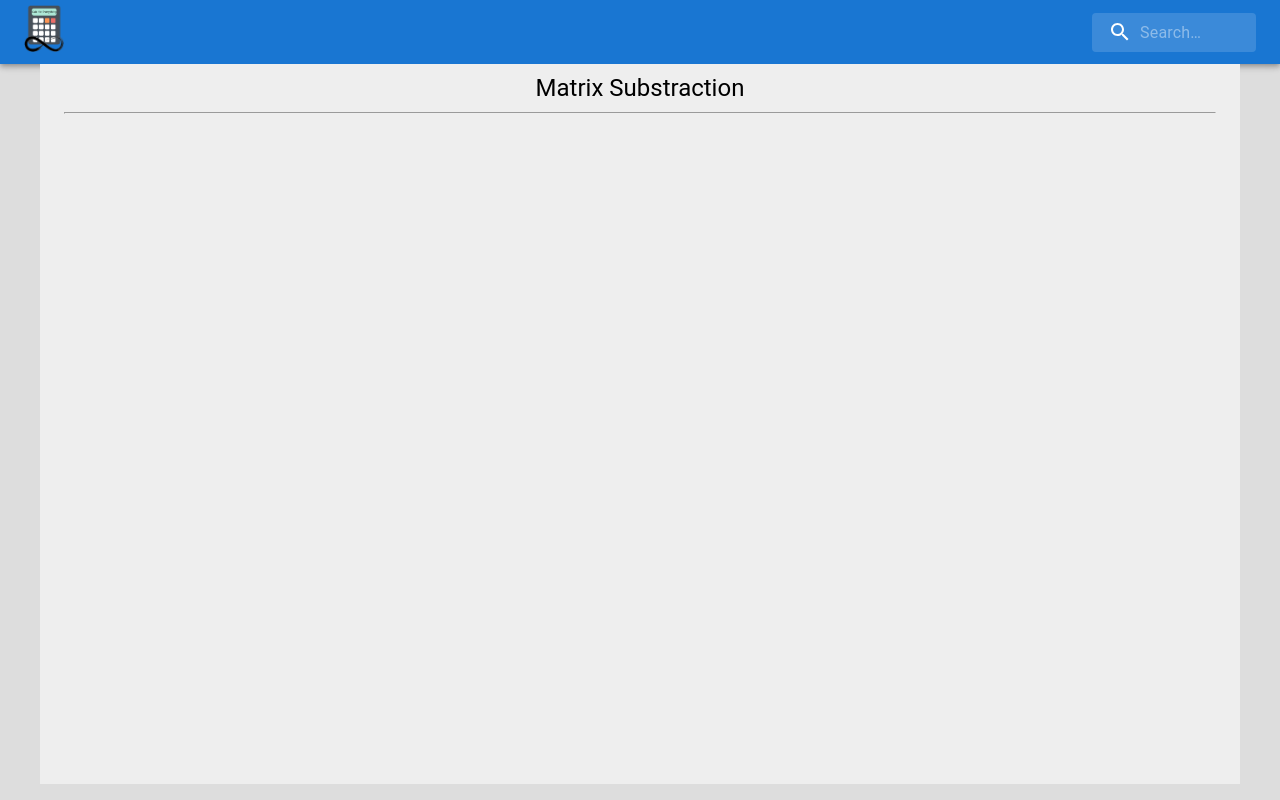
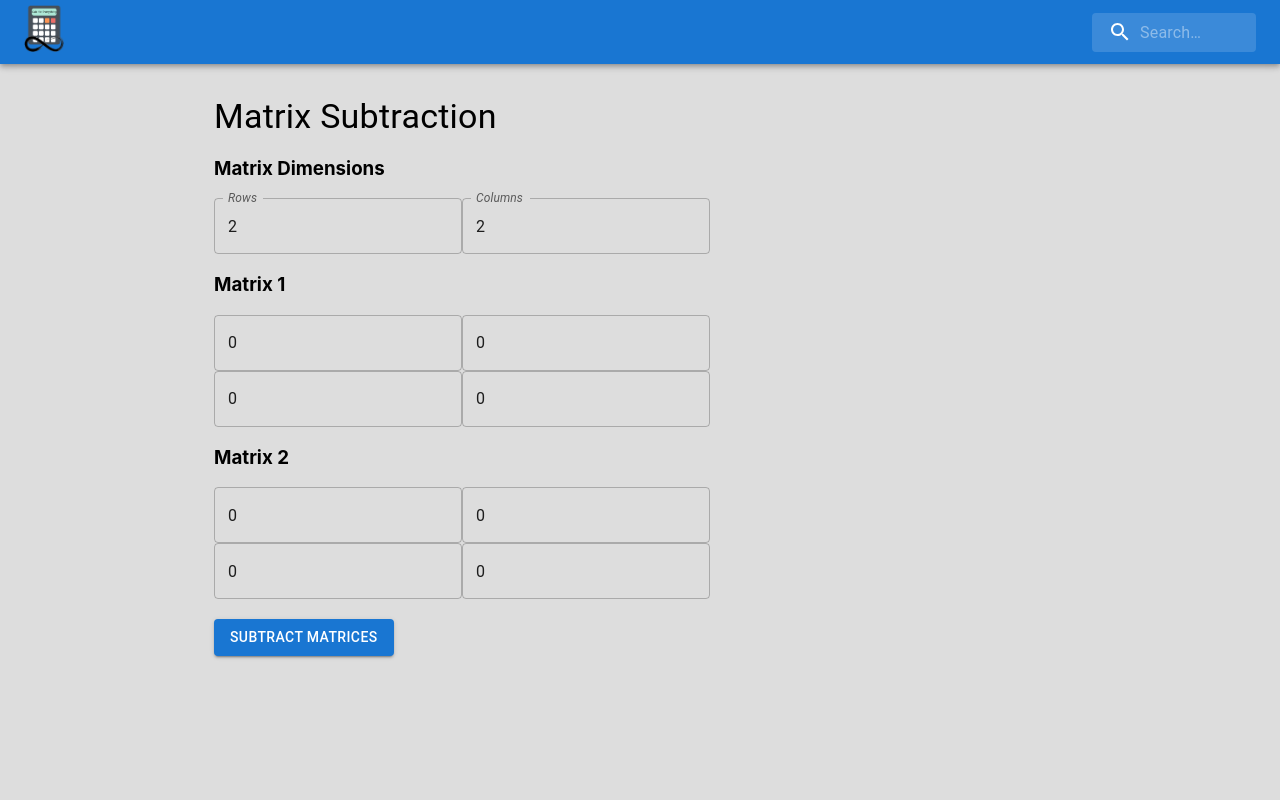
Before and after one commit to SarthakKeshari/calc_for_everything, a React (Create React App) app in the folder calculators/: page /matrixsubstraction in a window 1280 px wide. Built offline with nearby package versions, Linux system fonts and the light colour scheme.

Commit message:
I have added the codes for Matrix Addition and Subtraction

```diff
--- a/calculators/src/mathematical/matrix_addition/MainMatrixAddition.js
+++ b/calculators/src/mathematical/matrix_addition/MainMatrixAddition.js
@@ -1,14 +1,120 @@
-import React from 'react';
-import { Container, Typography } from '@mui/material';
+import React, { useState, useEffect } from 'react';
+import { Container, Typography,TextField,Button} from '@mui/material';
 
 function MainMatrixAddition(){
-    return(
-        <Container maxWidth="lg" sx={{ bgcolor: '#eeeeee', minHeight: '90vh', paddingY:"10" }}>
-            <Typography pt={1} variant='h5' sx = {{textAlign: "center"}}>Matrix Addition</Typography>
-            <hr/>
-            <br/>
+    const [matrix1, setMatrix1] = useState([]);
+    const [matrix2, setMatrix2] = useState([]);
+    const [result, setResult] = useState([]);
+    const [rows, setRows] = useState(2);
+    const [cols, setCols] = useState(2);
+
+    useEffect(() => {
+      // Initialize matrices when rows and columns change
+      const newMatrix1 = Array.from({ length: rows }, () =>
+        Array.from({ length: cols }, () => 0)
+      );
+      const newMatrix2 = Array.from({ length: rows }, () =>
+        Array.from({ length: cols }, () => 0)
+      );
+      setMatrix1(newMatrix1);
+      setMatrix2(newMatrix2);
+    }, [rows, cols]);
+
+    const handleMatrixChange = (event, rowIndex, colIndex, matrixType) => {
+      const newValue = parseFloat(event.target.value);
+      const updatedMatrix = matrixType === 'matrix1' ? [...matrix1] : [...matrix2];
+      updatedMatrix[rowIndex][colIndex] = newValue;
+      matrixType === 'matrix1' ? setMatrix1(updatedMatrix) : setMatrix2(updatedMatrix);
+    };
+
+    const addMatrices = () => {
+      if (matrix1.length !== rows || matrix2.length !== rows || matrix1[0].length !== cols || matrix2[0].length !== cols) {
+        alert('Matrices must have the same dimensions for addition.');
+        return;
+      }
+
+      const resultMatrix = matrix1.map((row, rowIndex) =>
+        row.map((value, colIndex) => value + matrix2[rowIndex][colIndex])
+      );
+
+      setResult(resultMatrix);
+    };
+
+    return (
+        <Container maxWidth="md" sx={{ marginTop: '2rem' }}>
+        <Typography variant="h4" gutterBottom>
+                Matrix Addition
+        </Typography>
+                <div>
+                <h3>Matrix Dimensions</h3>
+                <TextField
+                    type="number"
+                    label="Rows"
+                    min={2}
+                    max={6}
+                    value={rows}
+                    onChange={(e) => setRows(parseInt(e.target.value, 10) || 0)}
+                />
+                <TextField
+                    type="number"
+                    label="Columns"
+                    min={2}
+                    max={6}
+                    value={cols}
+                    onChange={(e) => setCols(parseInt(e.target.value, 10) || 0)}
+                />
+                </div>
+
+                <div>
+                <h3>Matrix 1</h3>
+                {matrix1.map((row, rowIndex) => (
+                    <div key={rowIndex}>
+                    {row.map((value, colIndex) => (
+                        <TextField
+                        key={colIndex}
+                        type="number"
+                        value={value}
+                        onChange={(event) => handleMatrixChange(event, rowIndex, colIndex, 'matrix1')}
+                        />
+                    ))}
+                    </div>
+                ))}
+                </div>
+
+                <div>
+                <h3>Matrix 2</h3>
+                {matrix2.map((row, rowIndex) => (
+                    <div key={rowIndex}>
+                    {row.map((value, colIndex) => (
+                        <TextField
+                        key={colIndex}
+                        type="number"
+                        value={value}
+                        onChange={(event) => handleMatrixChange(event, rowIndex, colIndex, 'matrix2')}
+                        />
+                    ))}
+                    </div>
+                ))}
+                </div>
+                <br></br>
+                <Button variant="contained" color="primary" onClick={addMatrices}>
+                Add Matrices
+                </Button>
+
+                {result.length > 0 && (
+                <div>
+                    <h3>Result</h3>
+                    {result.map((row, rowIndex) => (
+                    <div key={rowIndex}>
+                        {row.map((value, colIndex) => (
+                        <TextField key={colIndex} type="number" value={value} readOnly />
+                        ))}
+                    </div>
+                    ))}
+                </div>
+                )}
         </Container>
-    )
-}
+    );
 
+};
 export default MainMatrixAddition;
--- a/calculators/src/mathematical/matrix_substraction/MainMatrixSubstraction.js
+++ b/calculators/src/mathematical/matrix_substraction/MainMatrixSubstraction.js
@@ -1,14 +1,120 @@
-import React from 'react';
-import { Container, Typography } from '@mui/material';
+import React, { useState, useEffect } from 'react';
+import { Container, Typography,TextField,Button } from '@mui/material';
 
 function MainMatrixSubstraction(){
-    return(
-        <Container maxWidth="lg" sx={{ bgcolor: '#eeeeee', minHeight: '90vh', paddingY:"10" }}>
-            <Typography pt={1} variant='h5' sx = {{textAlign: "center"}}>Matrix Substraction</Typography>
-            <hr/>
-            <br/>
+    const [matrix1, setMatrix1] = useState([]);
+    const [matrix2, setMatrix2] = useState([]);
+    const [result, setResult] = useState([]);
+    const [rows, setRows] = useState(2);
+    const [cols, setCols] = useState(2);
+
+    useEffect(() => {
+      // Initialize matrices when rows and columns change
+      const newMatrix1 = Array.from({ length: rows }, () =>
+        Array.from({ length: cols }, () => 0)
+      );
+      const newMatrix2 = Array.from({ length: rows }, () =>
+        Array.from({ length: cols }, () => 0)
+      );
+      setMatrix1(newMatrix1);
+      setMatrix2(newMatrix2);
+    }, [rows, cols]);
+
+    const handleMatrixChange = (event, rowIndex, colIndex, matrixType) => {
+      const newValue = parseFloat(event.target.value);
+      const updatedMatrix = matrixType === 'matrix1' ? [...matrix1] : [...matrix2];
+      updatedMatrix[rowIndex][colIndex] = newValue;
+      matrixType === 'matrix1' ? setMatrix1(updatedMatrix) : setMatrix2(updatedMatrix);
+    };
+
+    const subMatrices = () => {
+      if (matrix1.length !== rows || matrix2.length !== rows || matrix1[0].length !== cols || matrix2[0].length !== cols) {
+        alert('Matrices must have the same dimensions for addition.');
+        return;
+      }
+
+      const resultMatrix = matrix1.map((row, rowIndex) =>
+        row.map((value, colIndex) => value - matrix2[rowIndex][colIndex])
+      );
+
+      setResult(resultMatrix);
+    };
+
+    return (
+        <Container maxWidth="md" sx={{ marginTop: '2rem' }}>
+        <Typography variant="h4" gutterBottom>
+                Matrix Subtraction
+        </Typography>
+                <div>
+                <h3>Matrix Dimensions</h3>
+                <TextField
+                    type="number"
+                    label="Rows"
+                    min={2}
+                    max={6}
+                    value={rows}
+                    onChange={(e) => setRows(parseInt(e.target.value, 10) || 0)}
+                />
+                <TextField
+                    type="number"
+                    label="Columns"
+                    min={2}
+                    max={6}
+                    value={cols}
+                    onChange={(e) => setCols(parseInt(e.target.value, 10) || 0)}
+                />
+                </div>
+
+                <div>
+                <h3>Matrix 1</h3>
+                {matrix1.map((row, rowIndex) => (
+                    <div key={rowIndex}>
+                    {row.map((value, colIndex) => (
+                        <TextField
+                        key={colIndex}
+                        type="number"
+                        value={value}
+                        onChange={(event) => handleMatrixChange(event, rowIndex, colIndex, 'matrix1')}
+                        />
+                    ))}
+                    </div>
+                ))}
+                </div>
+
+                <div>
+                <h3>Matrix 2</h3>
+                {matrix2.map((row, rowIndex) => (
+                    <div key={rowIndex}>
+                    {row.map((value, colIndex) => (
+                        <TextField
+                        key={colIndex}
+                        type="number"
+                        value={value}
+                        onChange={(event) => handleMatrixChange(event, rowIndex, colIndex, 'matrix2')}
+                        />
+                    ))}
+                    </div>
+                ))}
+                </div>
+                <br></br>
+                <Button variant="contained" color="primary" onClick={subMatrices}>
+                Subtract Matrices
+                </Button>
+
+                {result.length > 0 && (
+                <div>
+                    <h3>Result</h3>
+                    {result.map((row, rowIndex) => (
+                    <div key={rowIndex}>
+                        {row.map((value, colIndex) => (
+                        <TextField key={colIndex} type="number" value={value} readOnly />
+                        ))}
+                    </div>
+                    ))}
+                </div>
+                )}
         </Container>
-    )
+    );
 }
 
 export default MainMatrixSubstraction;
```
